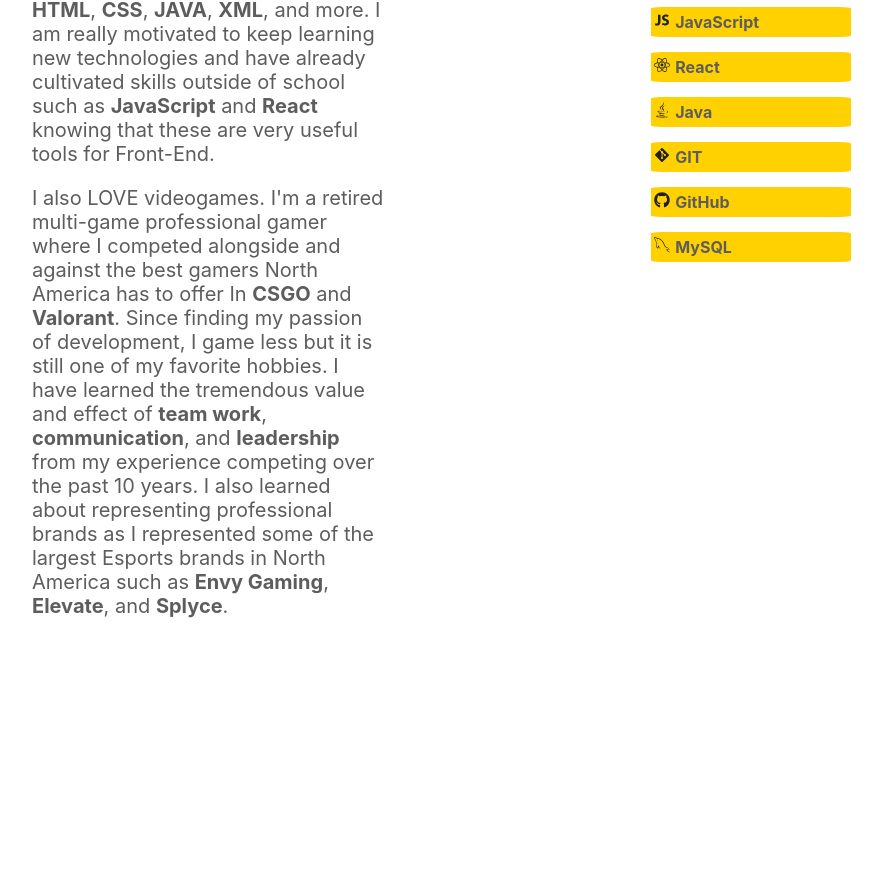
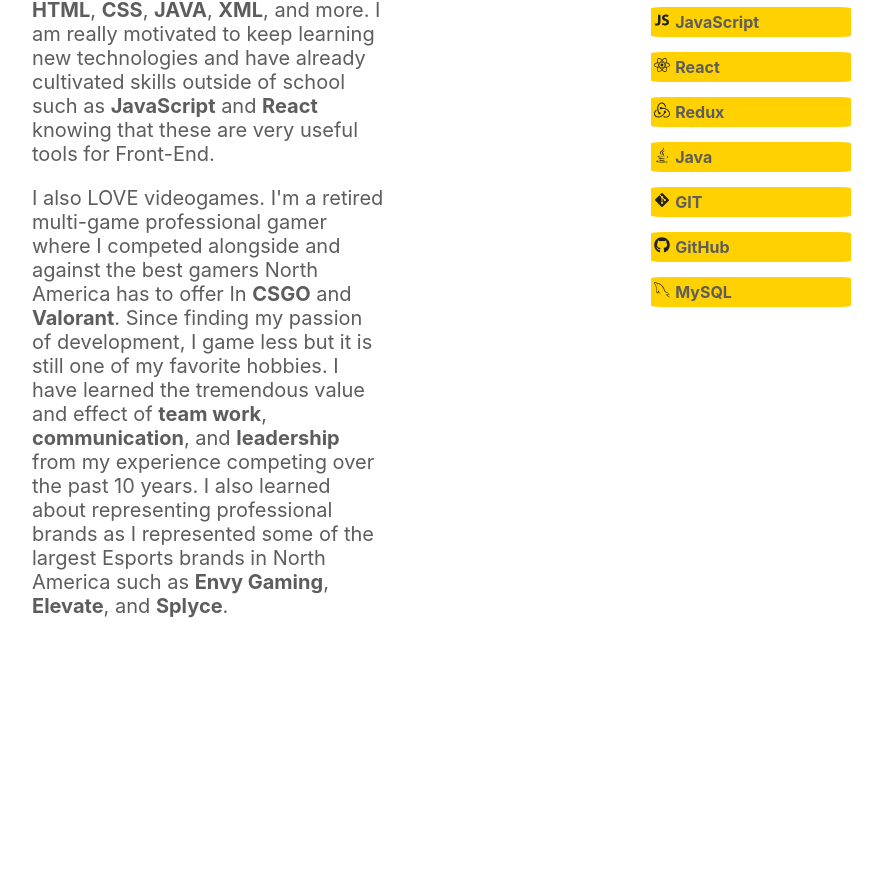
Before and after one commit to akiss9211/adam-kisseberth-portfolio, a React (Create React App) app in the folder portfolio-page/: page / in a window 1280 px wide. Shown: the part 1499-2384 px from the top of the page, without its empty margins (195-1077 px from the left). Built offline with nearby package versions, Linux system fonts and the light colour scheme; no server answers.

Commit message:
formatting, and added redux to technical skills

```diff
--- a/portfolio-page/src/components/SkillItems.js
+++ b/portfolio-page/src/components/SkillItems.js
@@ -2,7 +2,7 @@
 import Fade from 'react-reveal/Fade';
 import { ImHtmlFive } from 'react-icons/im';
 import { IoLogoJavascript } from 'react-icons/io';
-import { SiCss3 } from 'react-icons/si';
+import { SiCss3, SiRedux } from 'react-icons/si';
 import { GrMysql } from 'react-icons/gr';
 import { FaReact, FaJava, FaGitAlt, FaGithub } from 'react-icons/fa';
 
@@ -28,6 +28,10 @@
                     <div>React</div>
                 </div>
                 <div className='tech-skill-item'>
+                    <div className='tech-icon'><SiRedux /></div>
+                    <div>Redux</div>
+                </div>
+                <div className='tech-skill-item'>
                     <div className='tech-icon'><FaJava /></div>
                     <div>Java</div>
                     </div>
```
Also changed, not shown: portfolio-page/src/components/Card.js (+4 -5 lines).
